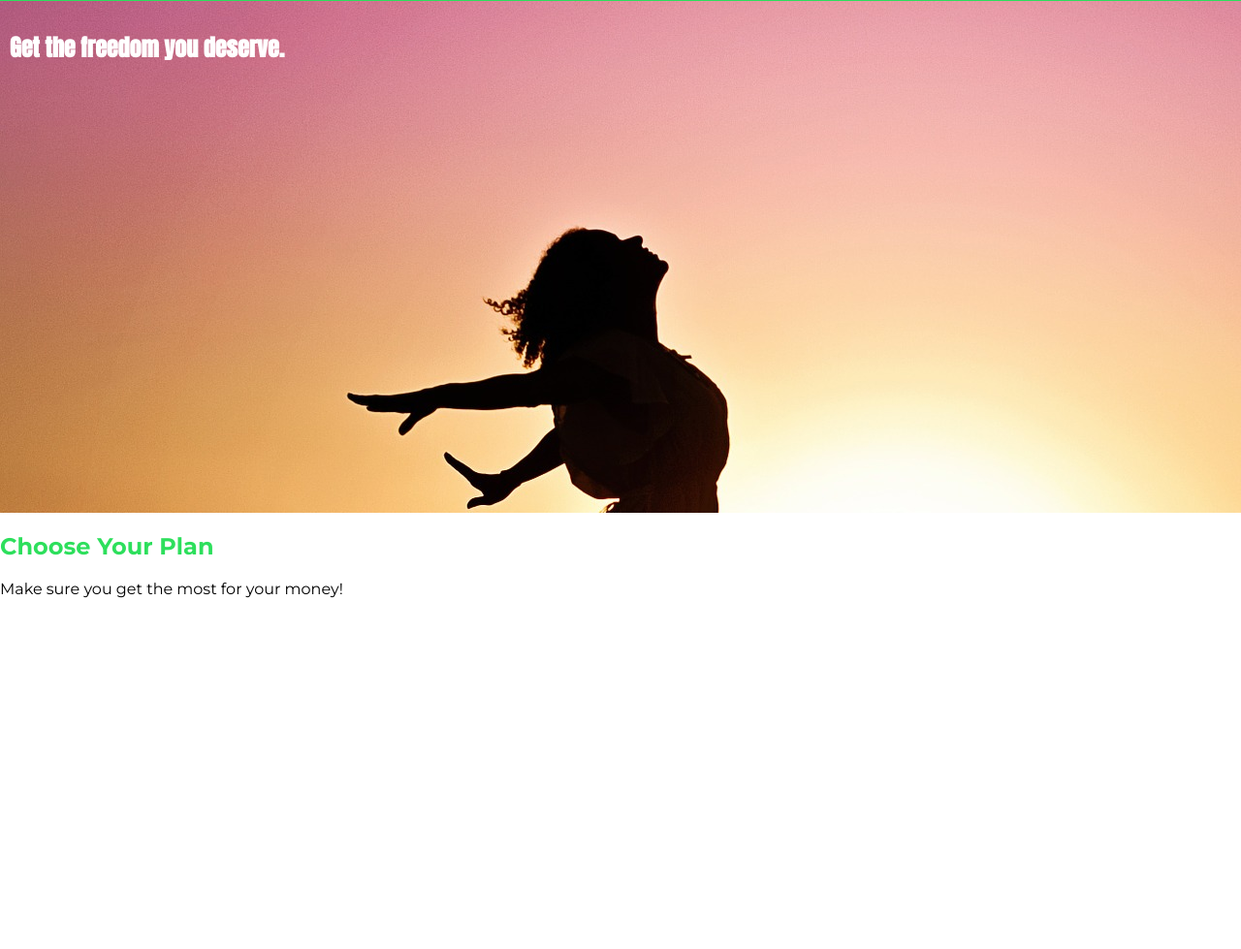
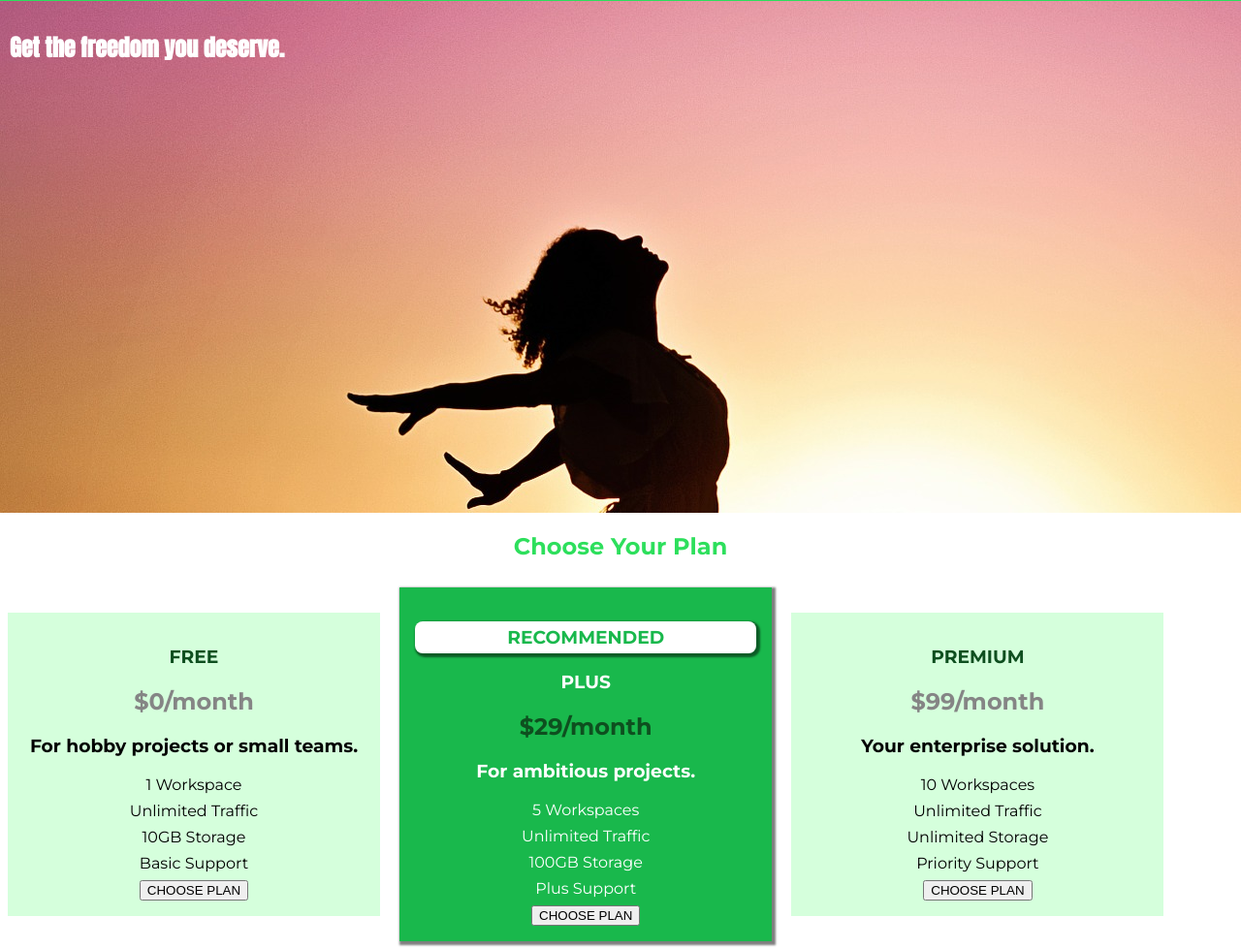
Before and after one commit to luis-alvarez1/css-practice, a plain HTML site: page seccion3/index.html in a window 1280 px wide. Shown: the part 42-1021 px from the top of the page at 97% size. Before the commit the page ends 800 px from the top, so only its background shows below. Drawn offline with Linux system fonts and the light colour scheme.

Commit message:
estilizando planes

```diff
--- a/seccion3/index.html
+++ b/seccion3/index.html
@@ -37,9 +37,53 @@
       <section id="product-overview">
         <h1>Get the freedom you deserve.</h1>
       </section>
-      <section>
+      <section id="plans">
         <h1 class="plan-section-title">Choose Your Plan</h1>
-        <p>Make sure you get the most for your money!</p>
+        <div>
+          <article class="plan">
+            <h1 class="plan__title">FREE</h1>
+            <h2 class="plan__price">$0/month</h2>
+            <h3>For hobby projects or small teams.</h3>
+            <ul class="plan__features">
+              <li class="plan__feature">1 Workspace</li>
+              <li class="plan__feature">Unlimited Traffic</li>
+              <li class="plan__feature">10GB Storage</li>
+              <li class="plan__feature">Basic Support</li>
+            </ul>
+            <div>
+              <button>CHOOSE PLAN</button>
+            </div>
+          </article>
+          <article class="plan plan--highlithed">
+            <h1 class="plan__annotation">RECOMMENDED</h1>
+            <h1 class="plan__title">PLUS</h1>
+            <h2 class="plan__price">$29/month</h2>
+            <h3>For ambitious projects.</h3>
+            <ul class="plan__features">
+              <li class="plan__feature">5 Workspaces</li>
+              <li class="plan__feature">Unlimited Traffic</li>
+              <li class="plan__feature">100GB Storage</li>
+              <li class="plan__feature">Plus Support</li>
+            </ul>
+            <div>
+              <button>CHOOSE PLAN</button>
+            </div>
+          </article>
+          <article class="plan">
+            <h1 class="plan__title">PREMIUM</h1>
+            <h2 class="plan__price">$99/month</h2>
+            <h3>Your enterprise solution.</h3>
+            <ul class="plan__features">
+              <li class="plan__feature">10 Workspaces</li>
+              <li class="plan__feature">Unlimited Traffic</li>
+              <li class="plan__feature">Unlimited Storage</li>
+              <li class="plan__feature">Priority Support</li>
+            </ul>
+            <div>
+              <button>CHOOSE PLAN</button>
+            </div>
+          </article>
+        </div>
       </section>
     </main>
   </body>
--- a/seccion3/main.css
+++ b/seccion3/main.css
@@ -17,6 +17,7 @@ body {
 }
 .plan-section-title {
   color: #2ddf5c;
+  text-align: center;
 }
 .main-header {
   width: 100%;
@@ -77,3 +78,45 @@ body {
   background-color: white;
   border: none;
 }
+
+.plan {
+  background-color: #d5ffdc;
+  text-align: center;
+  padding: 16px;
+  margin: 8px;
+  display: inline-block;
+  width: 30%; /*width = ancho*/
+  vertical-align: middle;
+}
+.plan--highlithed {
+  background: #19b84c;
+  color: white;
+  box-shadow: 2px 2px 2px 2px rgba(0, 0, 0, 0.5);
+}
+.plan__annotation {
+  background-color: white;
+  color: #19b84c;
+  padding: 5px;
+  box-shadow: 2px 2px 2px 2px rgba(0, 0, 0, 0.5);
+  border-radius: 8px;
+}
+.plan__title {
+  color: #0e4f1f;
+}
+.plan__price {
+  color: #858585;
+}
+.plan--highlithed .plan__price {
+  color: #0e4f1f;
+}
+.plan--highlithed .plan__title {
+  color: white;
+}
+.plan__features {
+  list-style: none;
+  margin: 0;
+  padding: 0;
+}
+.plan__feature {
+  margin: 8px 0;
+}
```
Also changed, not shown: seccion4/index.html (+2 -4 lines), seccion4/main.css (+12 -0 lines).
